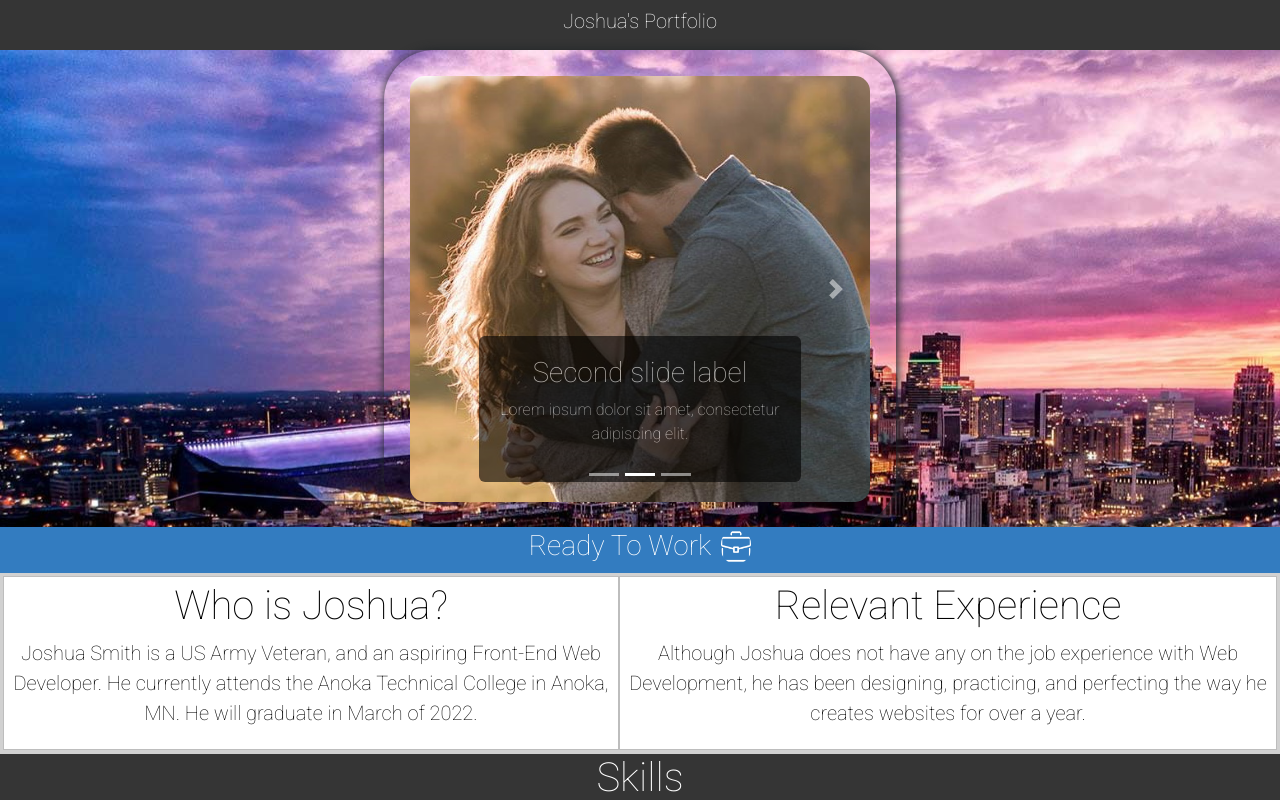
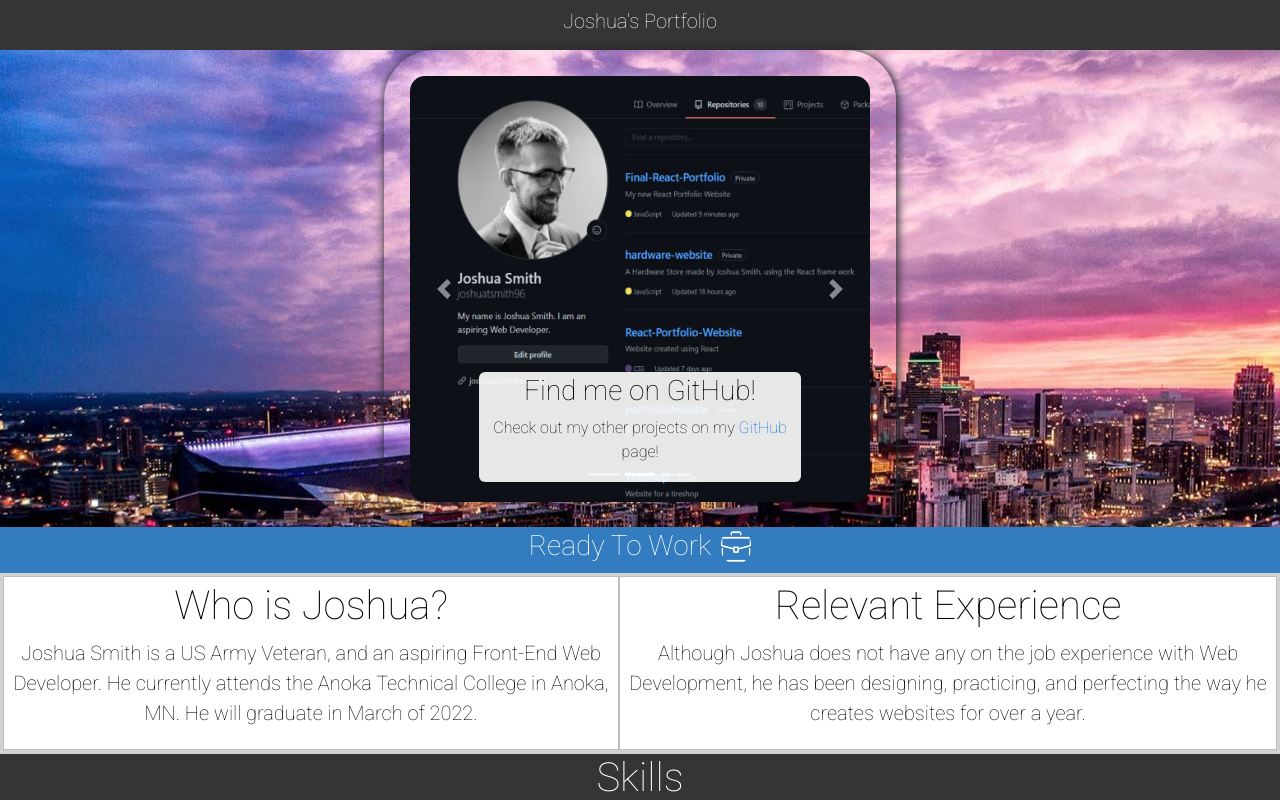
Before and after one commit to joshuatsmith96/Final-React-Portfolio, a React (Create React App) app in the folder final-react-portfolio/: page / in a window 1280 px wide. Shown: the top 800 px of the page. Built offline with nearby package versions, Linux system fonts and the light colour scheme.

Commit message:
New Slideshow Updates
-Added new photos
-Added new captions
-Added links to my LinkedIn and GitHub pages.

```diff
--- a/final-react-portfolio/src/component/CarouselContainer.jsx
+++ b/final-react-portfolio/src/component/CarouselContainer.jsx
@@ -2,15 +2,25 @@ import React from 'react';
 import Carousel from 'react-bootstrap/Carousel';
 import './CarouselContainer.css';
 import Img1 from '../component/Images/1.jpg';
-import Img2 from '../component/Images/2.jpg';
-import Img3 from '../component/Images/3.jpg';
+import Img2 from '../component/Images/reactScreenShot.png';
+import Img3 from '../component/Images/linkedIn.png';
 
 
 const CarouselContainer = (props) => {
 
-    let styles = {
+    let style1 = {
         backgroundColor: "black",
-        opacity: ".6",
+        opacity: ".8",
+        padding: "2px",
+        borderRadius: "6px",
+        zIndex: "1"
+    };
+
+    let style2 = {
+        backgroundColor: "white",
+        color: "black",
+        padding: "2px",
+        opacity: ".9",
         borderRadius: "6px",
         zIndex: "1"
     };
@@ -26,7 +36,7 @@ const CarouselContainer = (props) => {
                 src={Img1}
                 alt="First slide"
                 />
-                <Carousel.Caption style={styles}>
+                <Carousel.Caption style={style1}>
                 <h3>Hello, I'm Joshua</h3>
                 <p>Your friendly neighborhood web developer!</p>
                 </Carousel.Caption>
@@ -38,9 +48,10 @@ const CarouselContainer = (props) => {
                 alt="Second slide"
                 />
 
-                <Carousel.Caption style={styles}>
-                <h3>Second slide label</h3>
-                <p>Lorem ipsum dolor sit amet, consectetur adipiscing elit.</p>
+                <Carousel.Caption style={style2}>
+                <h3>Find me on GitHub!</h3>
+                <p>Check out my other projects on my <a href="https://github.com/joshuatsmith96?tab=repositories&fbclid=IwAR0Tmx6YrbZyJ
+                -QsKdEoRPE2LjVCBK1bl6gZc15TvlwkD-t_i0UyrJs2Eow" target="_blank">GitHub</a> page!</p>
                 </Carousel.Caption>
             </Carousel.Item>
             <Carousel.Item>
@@ -50,9 +61,9 @@ const CarouselContainer = (props) => {
                 alt="Third slide"
                 />
 
-                <Carousel.Caption style={styles}>
-                <h3>Third slide label</h3>
-                <p>Praesent commodo cursus magna, vel scelerisque nisl consectetur.</p>
+                <Carousel.Caption style={style1}>
+                <h3>Find me on LnikedIn!</h3>
+                <p>Check out my page on <a href="https://www.linkedin.com/in/joshua-s-90680119b/" target="_blank">LinkedIn!</a></p>
                 </Carousel.Caption>
             </Carousel.Item>
         </Carousel>
```
Also changed, not shown: final-react-portfolio/src/component/Images/linkedIn.png (added), final-react-portfolio/src/component/Images/reactScreenShot.png (added).
